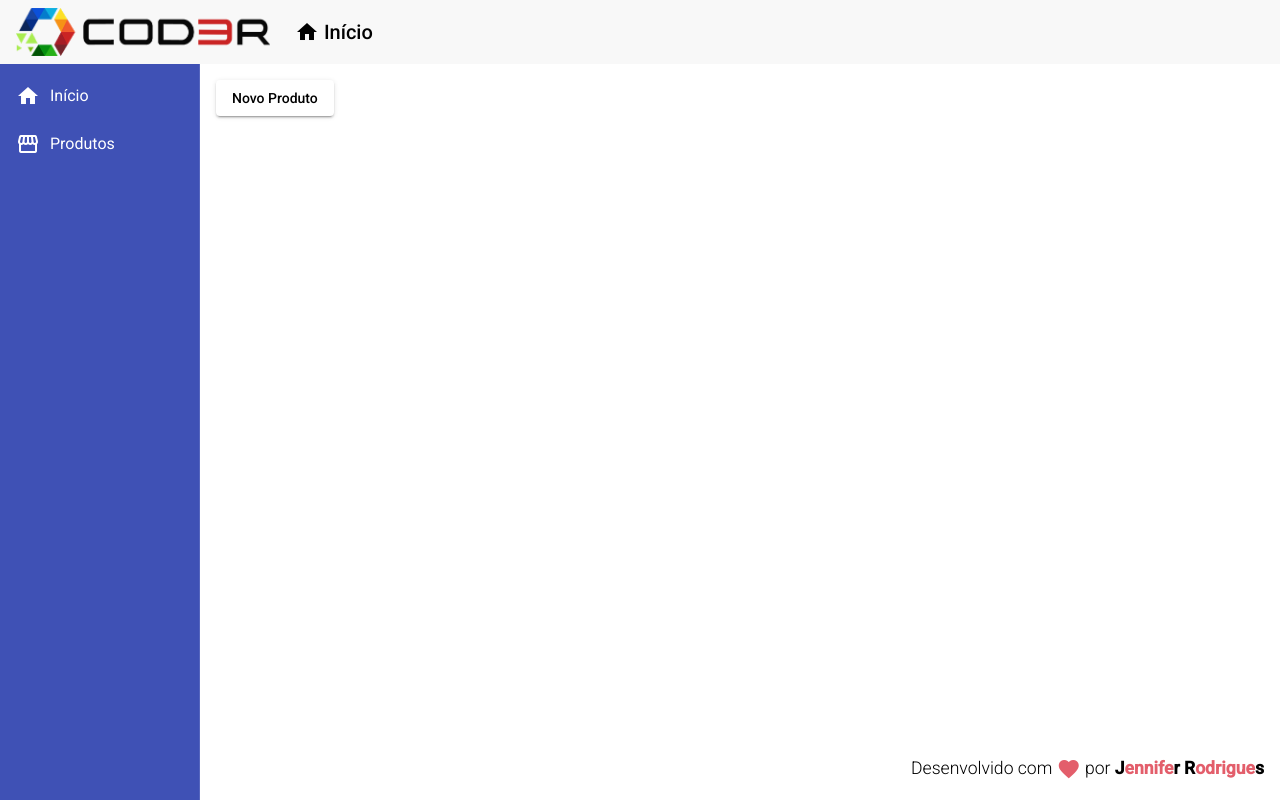
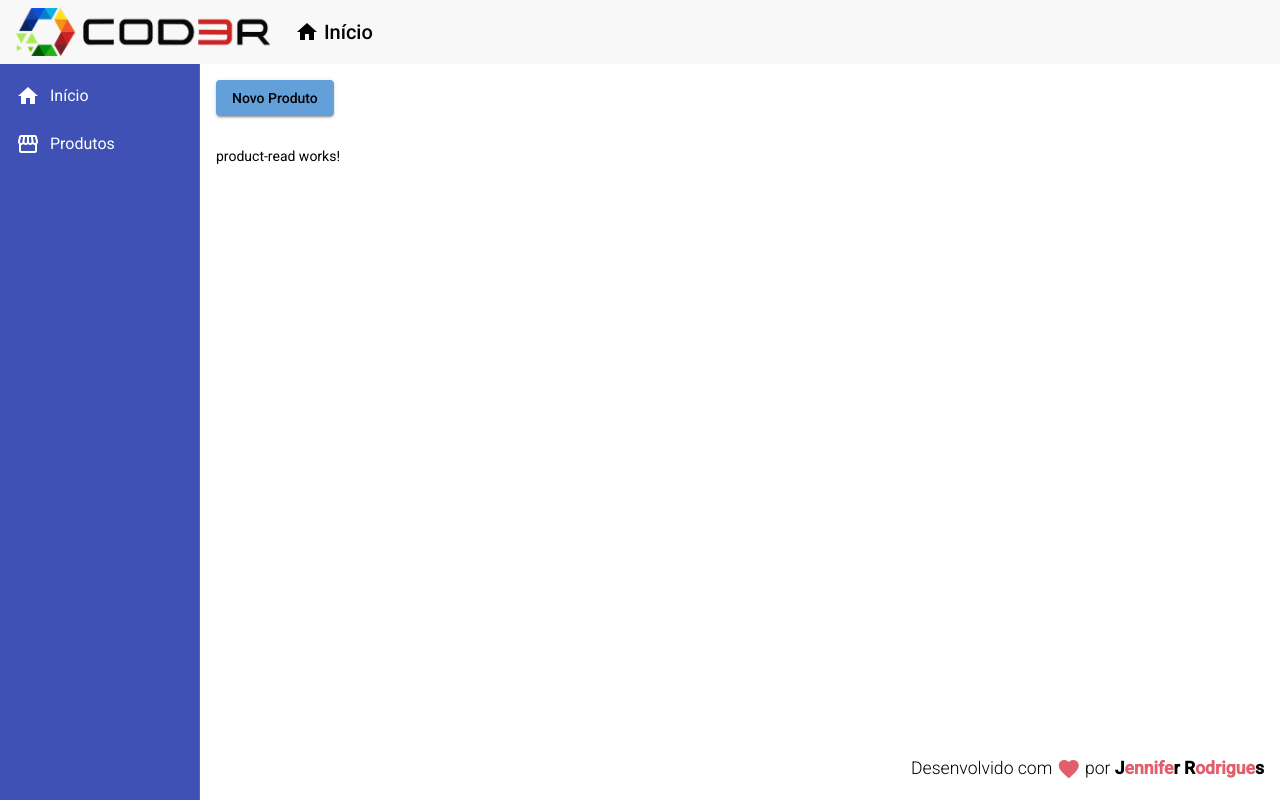
Before and after one commit to JenniferFariasRodrigues/Angular, an Angular app in the folder crud/frontend/: page /products in a window 1280 px wide. Built offline with nearby package versions, Linux system fonts and the light colour scheme; no server answers.

Commit message:
feature/compnente created

```diff
--- a/crud/frontend/src/app/app.module.ts
+++ b/crud/frontend/src/app/app.module.ts
@@ -23,7 +23,8 @@ import{MatSnackBarModule} from '@angular/material/snack-bar';
 import { HttpClientModule }  from '@angular/common/http';
 import {FormsModule} from '@angular/forms';
 import {MatFormFieldModule} from '@angular/material/form-field';
-import {MatInputModule} from '@angular/material/input'
+import {MatInputModule} from '@angular/material/input';
+import { ProductReadComponent } from './components/product/product-read/product-read.component'
 @NgModule({
   declarations: [
     AppComponent,
@@ -34,7 +35,8 @@ import {MatInputModule} from '@angular/material/input'
     ProductCrudComponent,
     RedDirective,
     ForDirective,
-    ProductCreateComponent
+    ProductCreateComponent,
+    ProductReadComponent
   ],
   imports: [
     BrowserModule,
--- a/crud/frontend/src/app/components/product/product-create/product-create.component.html
+++ b/crud/frontend/src/app/components/product/product-create/product-create.component.html
@@ -10,7 +10,7 @@
             <input matInput placeholder="Nome" [(ngModel)]="product.name" name="name">
         </mat-form-field>
         <mat-form-field>
-            <input matInput placeholder="Preço (R$)" [(ngModel)]="product.price" name="price">
+            <input matInput placeholder="Preço (R$)" [(ngModel)]="product.price" name="">
         </mat-form-field>
 
 
--- /dev/null
+++ b/crud/frontend/src/app/components/product/product-read/product-read.component.html
@@ -0,0 +1 @@
+<p class="productColor">product-read works!</p>
--- /dev/null
+++ b/crud/frontend/src/app/components/product/product-read/product-read.component.ts
@@ -0,0 +1,22 @@
+import { Component, OnInit } from '@angular/core';
+import { Product } from '../product.model';
+import { ProductService } from '../product.service';
+
+@Component({
+  selector: 'app-product-read',
+  templateUrl: './product-read.component.html',
+  styleUrls: ['./product-read.component.css']
+})
+export class ProductReadComponent implements OnInit {
+
+  products: Product[] = [];
+  constructor(private productService: ProductService) { }
+
+  ngOnInit(): void {
+ this.productService.read().subscribe(products => {
+  this.products = products;
+  console.log(products);
+ })
+  }
+
+}
--- a/crud/frontend/src/app/components/product/product.service.ts
+++ b/crud/frontend/src/app/components/product/product.service.ts
@@ -22,4 +22,8 @@ export class ProductService {
   create(product: Product): Observable<Product>{
     return this.http.post<Product>(this.baseUrl, product);
   }
+
+  read() : Observable<Product[]> {
+    return this.http.get<Product[]>(this.baseUrl);
+  }
 }
--- a/crud/frontend/src/app/views/product-crud/product-crud.component.css
+++ b/crud/frontend/src/app/views/product-crud/product-crud.component.css
@@ -1,4 +1,15 @@
-    .productColor {
+    .productColorButton {
         color: black;
-        background-color: #FFFFFF;
+        /* background-color: #FFFFFF; */
+        background-color: #63a0da!important;
     }
+
+    button {
+        margin-bottom: 1.875rem;
+    }
+
+    productColorAppProduct {
+        color: black;
+        /* background-color: #FFFFFF; */
+        background-color: black;
+    }
--- a/crud/frontend/src/app/views/product-crud/product-crud.component.html
+++ b/crud/frontend/src/app/views/product-crud/product-crud.component.html
@@ -1,4 +1,8 @@
 <!-- <p class="productColor "> product-crud works now!</p> -->
-<button class=" productColor" mat-raised-button (click)="navigateToProductCreate()">
+<button class=" productColorButton" mat-raised-button (click)="navigateToProductCreate()" color="pimary">
 Novo Produto
 </button>
+
+<app-product-read class="productColorAppProduct">
+
+</app-product-read>
```
Also changed, not shown: crud/frontend/src/app/components/product/product-read/product-read.component.css (added).
